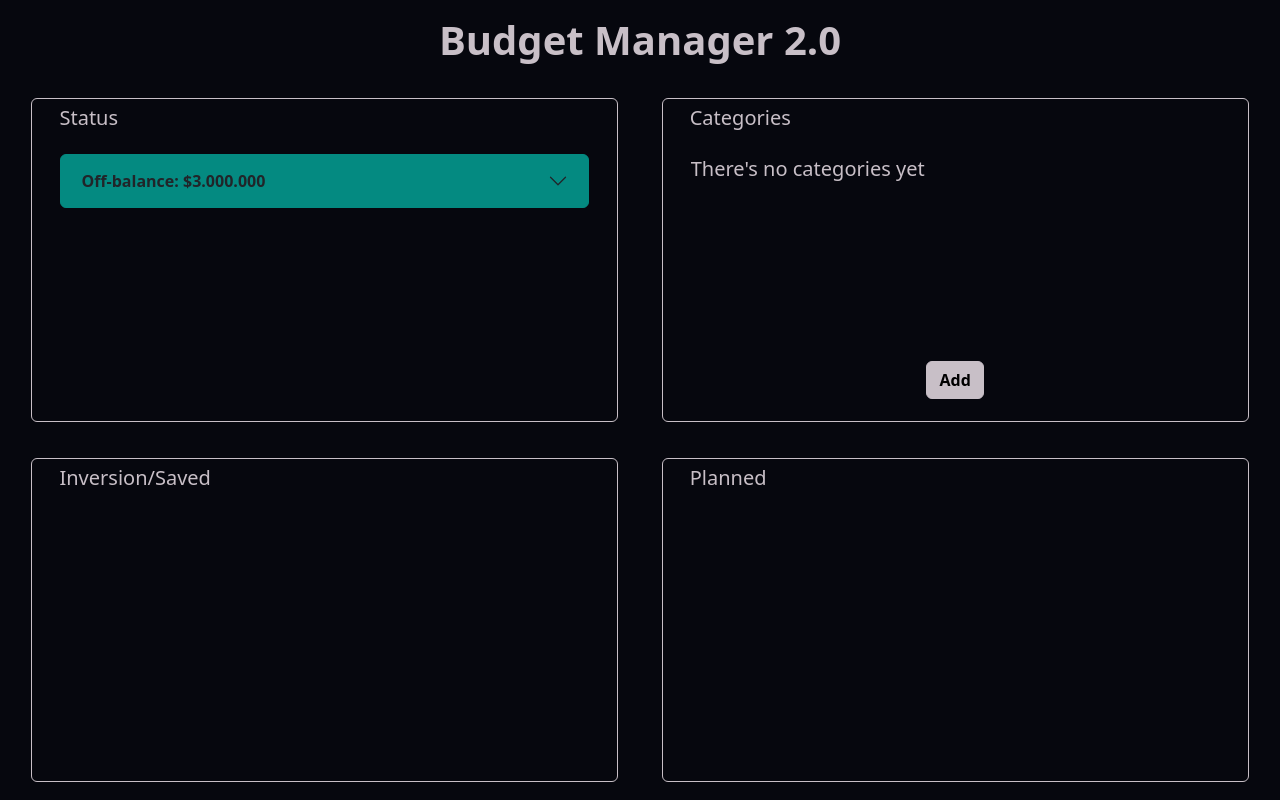
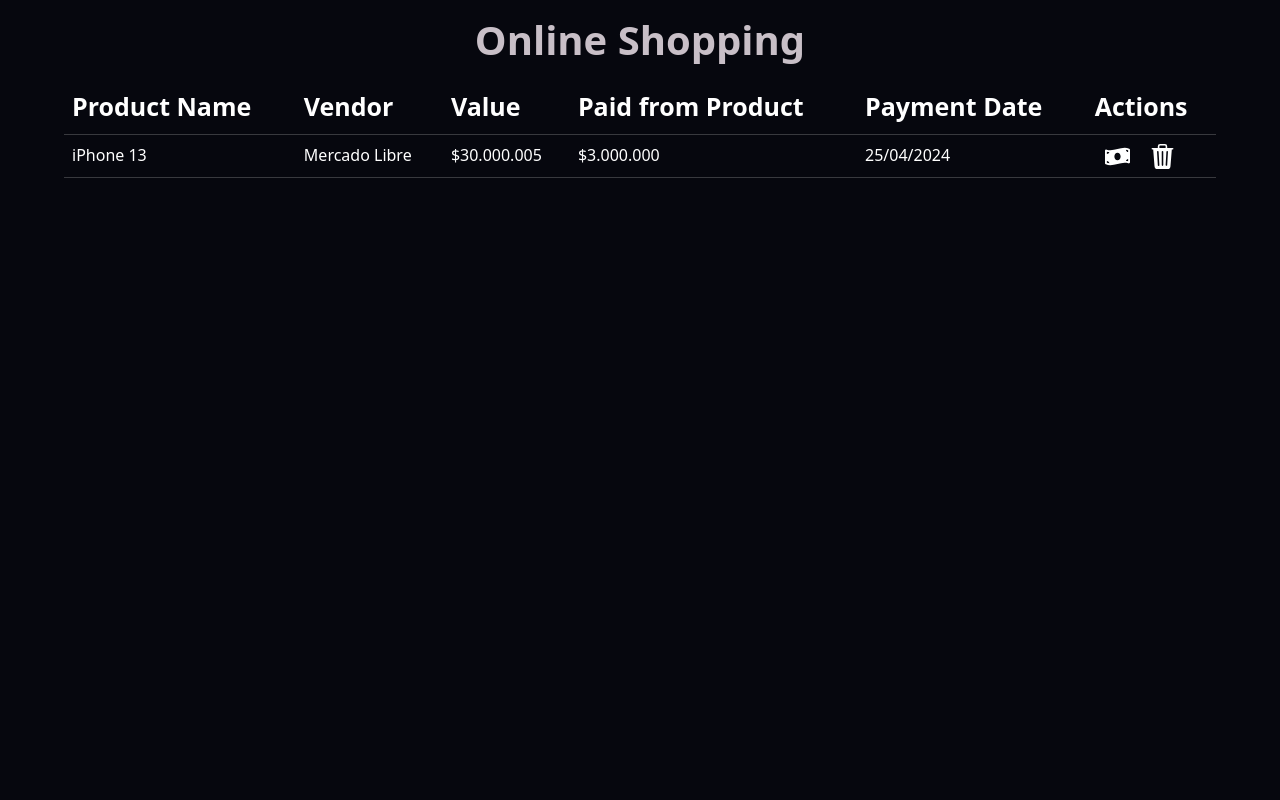
Before and after one commit to pipeotal89/budget-manager, a React (Vite) app: page /categories in a window 1280 px wide. Built offline with nearby package versions, Linux system fonts and the light colour scheme.

Commit message:
Added category edit and product table

```diff
--- a/package.json
+++ b/package.json
@@ -16,6 +16,7 @@
     "react-dom": "^18.3.1",
     "react-icons": "^5.3.0",
     "react-number-format": "^5.4.0",
+    "react-router-dom": "^6.26.1",
     "sass": "^1.77.8"
   },
   "devDependencies": {
--- a/src/App.css
+++ b/src/App.css
@@ -3,32 +3,3 @@
     height: "100%";
     width: "100%";
 }
-
-.main {
-    height: 100%;
-    position: absolute;
-    left: 0;
-    width: 100%;
-    overflow: hidden;
-}
-
-.title {
-    height: 10%;
-    width: 100%;
-    display: flex;
-    align-items: center;
-    justify-content: center;
-}
-
-.row {
-    height: 45%;
-    flex-direction: row;
-    align-items: center;
-    justify-content: space-evenly;
-}
-
-.title-text {
-    font-size: 40px;
-    font-weight: bold;
-    color: #C8BFC7;
-}
--- a/src/App.scss
+++ b/src/App.scss
@@ -24,5 +24,7 @@
 $modal-content-bg: #048A81;
 $modal-header-border-color: #06070E;
 
+$gray-900: #06070E;
+
 
 @import '../node_modules/bootstrap/scss/bootstrap.scss';
--- a/src/App.tsx
+++ b/src/App.tsx
@@ -1,6 +1,6 @@
-import BudgetCard from "./components/BudgetCard/BudgetCard";
-import BudgetStatus from "./components/BudgetStatus/BudgetStatus";
-import BudgetCategoriesList from "./components/BudgetCategoriesList/BudgetCategoriesList";
+import HomePage from "./pages/Home/HomePage";
+import CategoriesPage from "./pages/Categories/CategoriesPage";
+import { BrowserRouter, Routes, Route } from "react-router-dom";
 
 import "./App.css";
 
@@ -13,41 +13,13 @@
 */
 
 function App() {
-  /*
-  const [list, setList] = useState(["Goku", "Naruto", "Eren"]);
-
-  const [isLoading, setIsLoading] = useState(false);
-  const handleClick = () => setIsLoading(!isLoading);
-
-  const handleSelect = (element: string) => {
-    console.log("Imprimiendo " + element);
-  };
-
-  const content = list.length ? (
-    <List data={list} onSelect={handleSelect} />
-  ) : (
-    "Sin elementos para mostrar"
-  );
-  */
-
   return (
-    <div className="main">
-      <div className="title">
-        <text className="title-text">Budget Manager 2.0</text>
-      </div>
-      <div className="row">
-        <BudgetCard title="Status">
-          <BudgetStatus />
-        </BudgetCard>
-        <BudgetCard title="Categories">
-          <BudgetCategoriesList />
-        </BudgetCard>
-      </div>
-      <div className="row">
-        <BudgetCard title="Inversion/Saved"></BudgetCard>
-        <BudgetCard title="Planned"></BudgetCard>
-      </div>
-    </div>
+    <BrowserRouter>
+      <Routes>
+        <Route path="/" element={<HomePage />} />
+        <Route path="/categories" element={<CategoriesPage />} />
+      </Routes>
+    </BrowserRouter>
   );
 }
 
--- a/src/components/BudgetCategoriesList/BudgetCategoriesList.tsx
+++ b/src/components/BudgetCategoriesList/BudgetCategoriesList.tsx
@@ -1,20 +1,38 @@
 import { ListGroup, Button, Badge } from "react-bootstrap";
 import { useState } from "react";
 
-import { BsFillPencilFill, BsFillTrash3Fill } from "react-icons/bs";
+import { BsFillPencilFill, BsFillTrash3Fill, BsBookHalf } from "react-icons/bs";
 
-import { BudgetCategoriesAddModal } from "../BudgetModals/BudgetModals";
+import {
+  BudgetCategoriesAddModal,
+  BudgetCategoriesEditModal,
+} from "../BudgetModals/BudgetModals";
 
 import "./BudgetCategoriesList.css";
 
 interface BudgetCategoriesListElementProps {
   title: string;
+  onEditModalShow: (title: string) => void;
   onDelete: () => void;
 }
 
 function BudgetCategoriesList() {
   const [list, setList] = useState<string[]>([]);
   const [categoriesEditModalShow, setCategoriesEditModalShow] = useState(false);
+  const [categoriesAddModalShow, setCategoriesAddModalShow] = useState(false);
+  const [categoriesEditModalTitle, setCategoriesEditModalTitle] = useState("");
+
+  const handleCategoriesAddSave = (value: string) => {
+    setCategoriesAddModalShow(false);
+    setList([...list, value]);
+  };
+
+  const handleCategoriesEditSave = (value: string) => {
+    setCategoriesEditModalShow(false);
+    const new_arr = [...list];
+    new_arr[list.indexOf(categoriesEditModalTitle)] = value;
+    setList(new_arr);
+  };
 
   return (
     <>
@@ -31,6 +49,10 @@
                     setList((list) => list.filter((item) => item !== element))
                   }
                   title={element}
+                  onEditModalShow={(title) => {
+                    setCategoriesEditModalTitle(title);
+                    setCategoriesEditModalShow(true);
+                  }}
                 />
               </ListGroup.Item>
             ))}
@@ -43,20 +65,25 @@
         <Button
           id="categories-button-btn"
           variant="custom"
-          onClick={() => setCategoriesEditModalShow(true)}
+          onClick={() => setCategoriesAddModalShow(true)}
         >
           Add
         </Button>
       </div>
       <BudgetCategoriesAddModal
-        showCategoriesAddModal={categoriesEditModalShow}
+        showCategoriesAddModal={categoriesAddModalShow}
         onCategoriesAddHide={() => {
+          setCategoriesAddModalShow(false);
+        }}
+        onCategoriesAddSave={handleCategoriesAddSave}
+      />
+      <BudgetCategoriesEditModal
+        categoriesEditTitle={categoriesEditModalTitle}
+        showCategoriesEditModal={categoriesEditModalShow}
+        onCategoriesEditHide={() => {
           setCategoriesEditModalShow(false);
         }}
-        onCategoriesAddSave={(value) => {
-          setCategoriesEditModalShow(false);
-          setList([...list, value]);
-        }}
+        onCategoriesEditSave={handleCategoriesEditSave}
       />
     </>
   );
@@ -67,7 +94,7 @@
 export function BudgetCategoriesListElement(
   props: BudgetCategoriesListElementProps
 ) {
-  const { title, onDelete } = props;
+  const { title, onDelete, onEditModalShow } = props;
 
   return (
     <div id="categories-list-element">
@@ -80,8 +107,18 @@
         </Badge>
       </div>
       <div className="categories-list-element-row" id="secondary">
+        <Button
+          variant="custom-green"
+          id="categories-list-element-button"
+          href="/categories"
+        >
+          <BsBookHalf size="20px" />
+        </Button>
         <Button variant="custom-green" id="categories-list-element-button">
-          <BsFillPencilFill size="20px" />
+          <BsFillPencilFill
+            size="20px"
+            onClick={() => onEditModalShow(title)}
+          />
         </Button>
         <Button variant="custom-green" id="categories-list-element-button">
           <BsFillTrash3Fill size="20px" onClick={onDelete} />
--- /dev/null
+++ b/src/components/BudgetCategoryTable/BudgetCategoryTable.css
@@ -0,0 +1,12 @@
+#category-table {
+    width: 90%;
+}
+
+.category-table-header {
+    font-size: 25px;
+}
+
+#categories-text {
+    font-size: 20px;
+    color: #C8BFC7;
+}
--- /dev/null
+++ b/src/components/BudgetCategoryTable/BudgetCategoryTable.tsx
@@ -0,0 +1,108 @@
+import { Table } from "react-bootstrap";
+import { useState } from "react";
+
+import { BsFillTrash3Fill } from "react-icons/bs";
+import { FaMoneyBillWave } from "react-icons/fa";
+
+import MoneyFormat from "../MoneyFormat/MoneyFormat";
+
+import "./BudgetCategoryTable.css";
+
+interface BudgetCategoryTableElementProps {
+  productName: string;
+  vendor: string;
+  value: number;
+  paid: number;
+  paymentDate: string;
+  handleClick: () => void;
+}
+
+function BudgetCategoryTable() {
+  const [products, setProducts] = useState([
+    {
+      productName: "iPhone 13",
+      vendor: "Mercado Libre",
+      value: 30000005,
+      paid: 3000000,
+      paymentDate: "25/04/2024",
+    },
+  ]);
+
+  function handleClick() {
+    setProducts([
+      ...products,
+      {
+        productName: "Test",
+        vendor: "Test",
+        value: 1400000,
+        paid: 1200000,
+        paymentDate: "25/05/2024",
+      },
+    ]);
+  }
+
+  return (
+    <div style={{ display: "flex", justifyContent: "center" }}>
+      <Table hover variant="dark" id="category-table">
+        <thead>
+          <tr>
+            <th className="category-table-header">Product Name</th>
+            <th className="category-table-header">Vendor</th>
+            <th className="category-table-header">Value</th>
+            <th className="category-table-header">Paid from Product</th>
+            <th className="category-table-header">Payment Date</th>
+            <th className="category-table-header">Actions</th>
+          </tr>
+        </thead>
+        <tbody>
+          {products.length > 0 ? (
+            products.map((product) => (
+              <BudgetCategoryTableElement
+                productName={product.productName}
+                vendor={product.vendor}
+                value={product.value}
+                paid={product.paid}
+                paymentDate={product.paymentDate}
+                handleClick={handleClick}
+              />
+            ))
+          ) : (
+            <text id="categories-text">
+              There's no products in this category
+            </text>
+          )}
+        </tbody>
+      </Table>
+    </div>
+  );
+}
+
+export default BudgetCategoryTable;
+
+export function BudgetCategoryTableElement(
+  props: BudgetCategoryTableElementProps
+) {
+  const { productName, vendor, value, paid, paymentDate, handleClick } = props;
+
+  return (
+    <tr>
+      <td>{productName}</td>
+      <td>{vendor}</td>
+      <td>
+        <MoneyFormat value={value} />
+      </td>
+      <td>
+        <MoneyFormat value={paid} />
+      </td>
+      <td>{paymentDate}</td>
+      <td id="category-table-actions">
+        <FaMoneyBillWave
+          size="25px"
+          style={{ margin: "0 10px 0 10px" }}
+          onClick={handleClick}
+        />
+        <BsFillTrash3Fill size="25px" style={{ margin: "0 10px 0 10px" }} />
+      </td>
+    </tr>
+  );
+}
--- /dev/null
+++ b/src/pages/Categories/CategoriesPage.css
@@ -0,0 +1,21 @@
+.main {
+    height: 100%;
+    position: absolute;
+    left: 0;
+    width: 100%;
+    overflow: hidden;
+}
+
+.title {
+    height: 10%;
+    width: 100%;
+    display: flex;
+    align-items: center;
+    justify-content: center;
+}
+
+.title-text {
+    font-size: 40px;
+    font-weight: bold;
+    color: #C8BFC7;
+}
--- /dev/null
+++ b/src/pages/Categories/CategoriesPage.tsx
@@ -0,0 +1,16 @@
+import BudgetCategoryTable from "../../components/BudgetCategoryTable/BudgetCategoryTable";
+
+import "./CategoriesPage.css";
+
+function CategoriesPage() {
+  return (
+    <div className="main">
+      <div className="title">
+        <text className="title-text">Online Shopping</text>
+      </div>
+      <BudgetCategoryTable />
+    </div>
+  );
+}
+
+export default CategoriesPage;
--- /dev/null
+++ b/src/pages/Home/HomePage.css
@@ -0,0 +1,28 @@
+.main {
+    height: 100%;
+    position: absolute;
+    left: 0;
+    width: 100%;
+    overflow: hidden;
+}
+
+.title {
+    height: 10%;
+    width: 100%;
+    display: flex;
+    align-items: center;
+    justify-content: center;
+}
+
+.row {
+    height: 45%;
+    flex-direction: row;
+    align-items: center;
+    justify-content: space-evenly;
+}
+
+.title-text {
+    font-size: 40px;
+    font-weight: bold;
+    color: #C8BFC7;
+}
--- /dev/null
+++ b/src/pages/Home/HomePage.tsx
@@ -0,0 +1,37 @@
+import BudgetCard from "../../components/BudgetCard/BudgetCard";
+import BudgetStatus from "../../components/BudgetStatus/BudgetStatus";
+import BudgetCategoriesList from "../../components/BudgetCategoriesList/BudgetCategoriesList";
+
+import "./HomePage.css";
+
+/*
+#048A81 - Dark Blue
+#06D6A0 - Light Green
+#06070E - Black
+#F7F0F5 - Magnolia
+#C8BFC7 - French Gray
+*/
+
+function HomePage() {
+  return (
+    <div className="main">
+      <div className="title">
+        <text className="title-text">Budget Manager 2.0</text>
+      </div>
+      <div className="row">
+        <BudgetCard title="Status">
+          <BudgetStatus />
+        </BudgetCard>
+        <BudgetCard title="Categories">
+          <BudgetCategoriesList />
+        </BudgetCard>
+      </div>
+      <div className="row">
+        <BudgetCard title="Inversion/Saved"></BudgetCard>
+        <BudgetCard title="Planned"></BudgetCard>
+      </div>
+    </div>
+  );
+}
+
+export default HomePage;
```
Also changed, not shown: src/components/BudgetModals/BudgetModals.tsx (+42 -0 lines), 1 other file (tests, documents, lock files or other folders).
